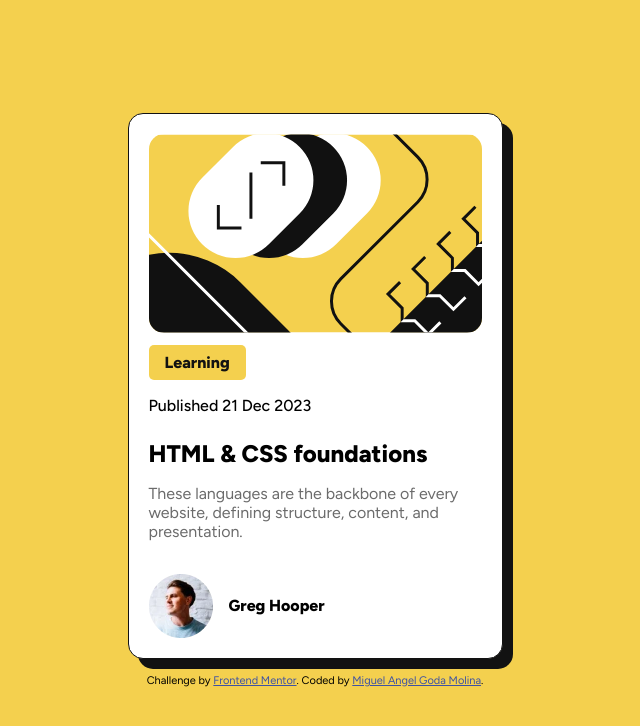
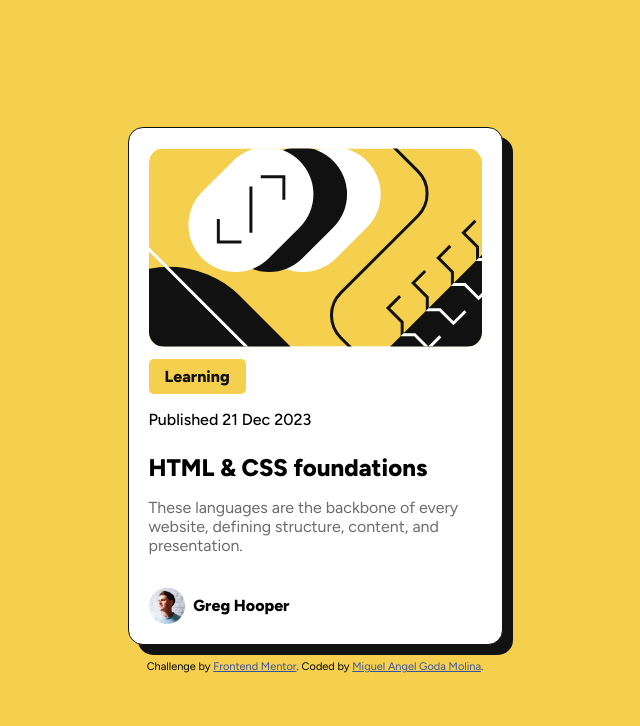
Before and after one commit to MiguelGoda/blog-preview-card-main, a plain HTML site: page index.html in a window 1280 px wide. Shown: the whole page, without its empty margins (325-965 px from the left). Drawn offline with Linux system fonts and the light colour scheme.

Commit message:
FIX: avatar-image

```diff
--- a/css/style.css
+++ b/css/style.css
@@ -81,7 +81,11 @@ footer {
 figure {
     display: flex;
     align-items: center;
-    gap: 1rem;
+    gap: 0.5rem;
+}
+
+.avatar {
+    width: 2.3rem;
 }
 
 .avatar-name {
--- a/index.html
+++ b/index.html
@@ -41,7 +41,7 @@
       </div>
       <footer>
         <figure>
-          <img src="./assets/images/image-avatar.webp" alt="avatar-images">
+          <img class="avatar" src="./assets/images/image-avatar.webp" alt="avatar-images">
           <p class="avatar-name">Greg Hooper</p>
         </figure>
       </footer>
@@ -51,7 +51,7 @@
 
   <div class="attribution">
     Challenge by <a href="https://www.frontendmentor.io?ref=challenge" target="_blank">Frontend Mentor</a>.
-    Coded by <a href="#">Miguel Angel Goda Molina</a>.
+    Coded by <a href="https://miguelgoda.github.io/blog-preview-card-main/">Miguel Angel Goda Molina</a>.
   </div>
 </body>
 
```
